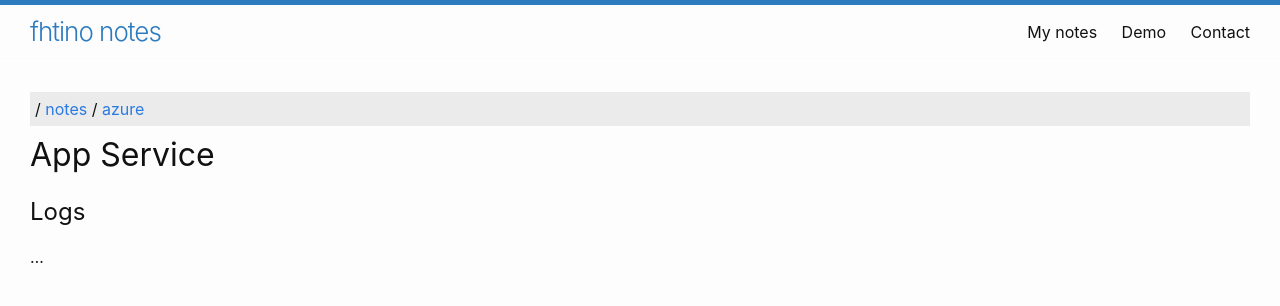
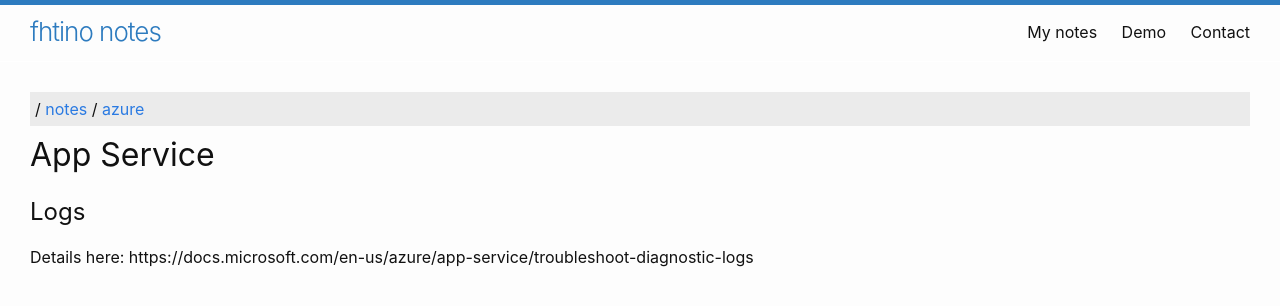
Before and after one commit to fhtino/fhtino.github.io, a Jekyll site: the page built from notes/azure/appservice.md, in a window 1280 px wide. Shown: the top 306 px of the page. Built offline with Jekyll 4.4.1, drawn with Linux system fonts in a browser that asks for light colours; our own code applies the rules of GitHub Pages for plain Markdown files.

Commit message:
Update appservice.md

```diff
--- a/notes/azure/appservice.md
+++ b/notes/azure/appservice.md
@@ -6,4 +6,4 @@ layout: notes
 
 ## Logs
 
-...
+Details here: https://docs.microsoft.com/en-us/azure/app-service/troubleshoot-diagnostic-logs
```
